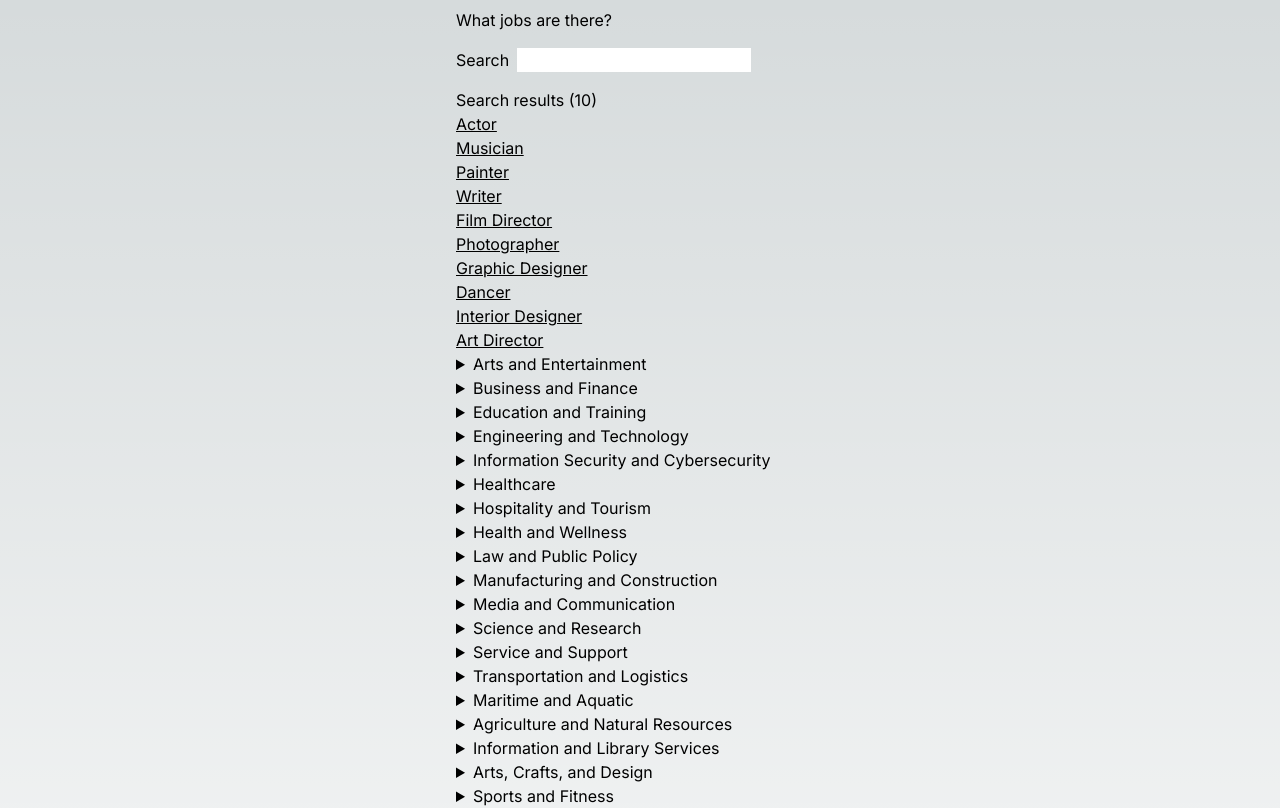
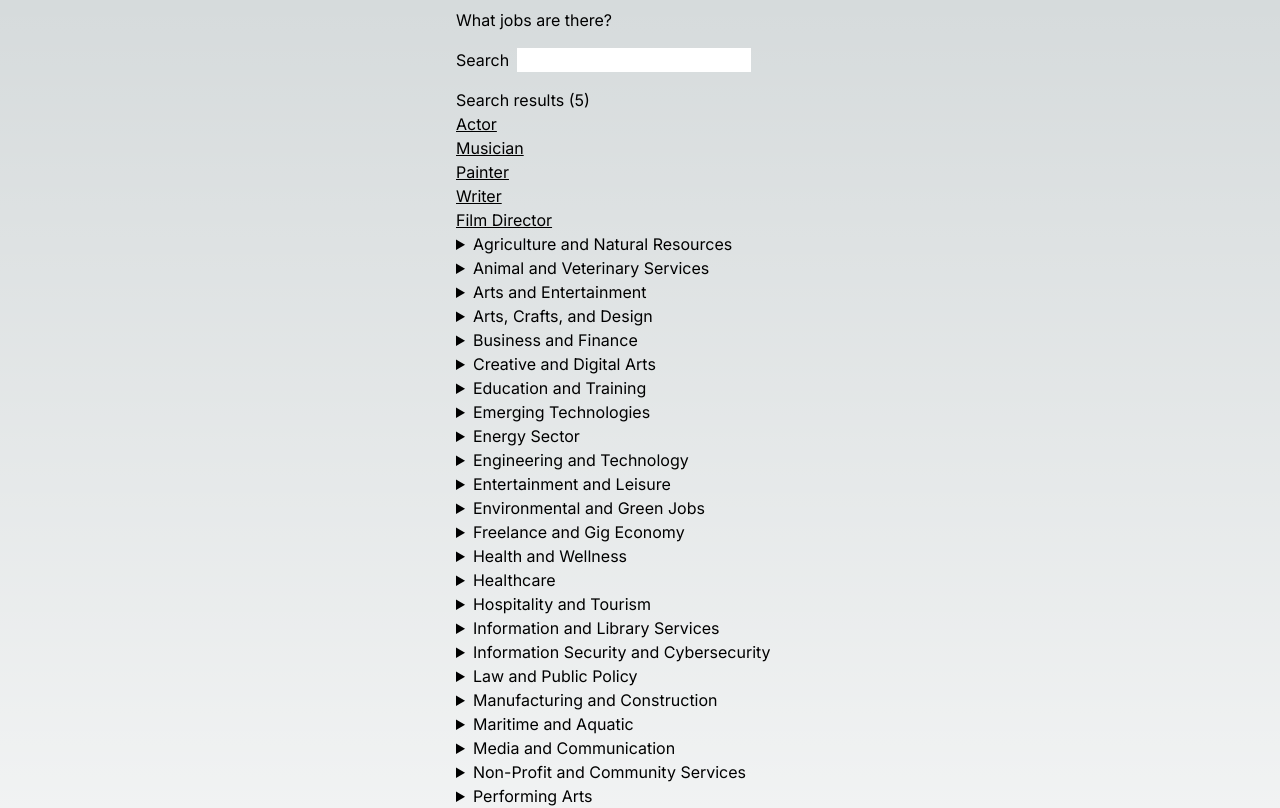
Before and after one commit to campbellgoe/job-knowledge, a Next.js app: page / in a window 1280 px wide. Shown: the top 808 px of the page. Built offline with nearby package versions, Linux system fonts and the light colour scheme.

Commit message:
sort categories

```diff
--- a/app/page.tsx
+++ b/app/page.tsx
@@ -10,17 +10,29 @@ export default function Home() {
     const catIndex = acc.findIndex(([cat]) => cat === Category)
     if(catIndex != -1){
       // category found
-      return acc.map(([cat, professions]) => cat === Category ? [cat, [...professions, { Profession, Description}]] : [cat, professions])
+      return acc.map(([cat, professions]) => cat === Category ? [cat, [...professions, { Profession, Category, Description}]] : [cat, professions])
     }
     // new category
-    return [...acc, [Category, [{Profession, Description}]]]
-  }, [])
+    return [...acc, [Category, [{Profession, Category, Description}]]]
+  }, []).sort((a: any, b: any) => {
+    const nameA = a[0].toUpperCase(); // ignore upper and lowercase
+    const nameB = b[0].toUpperCase(); // ignore upper and lowercase
+    if (nameA < nameB) {
+      return -1;
+    }
+    if (nameA > nameB) {
+      return 1;
+    }
+
+    // names must be equal
+    return 0;
+  })
 
   const fuse = useMemo(() => new Fuse(jobList, {
     keys: ['Profession']
   }), [])
   const [search, setSearch] = useState('')
-  const results = useMemo(() => fuse.search(search).slice(0, 10), [search, fuse]);
+  const results = useMemo(() => fuse.search(search).slice(0, 5), [search, fuse]);
 
   // const router = useRouter();
   const params = useParams();
```
